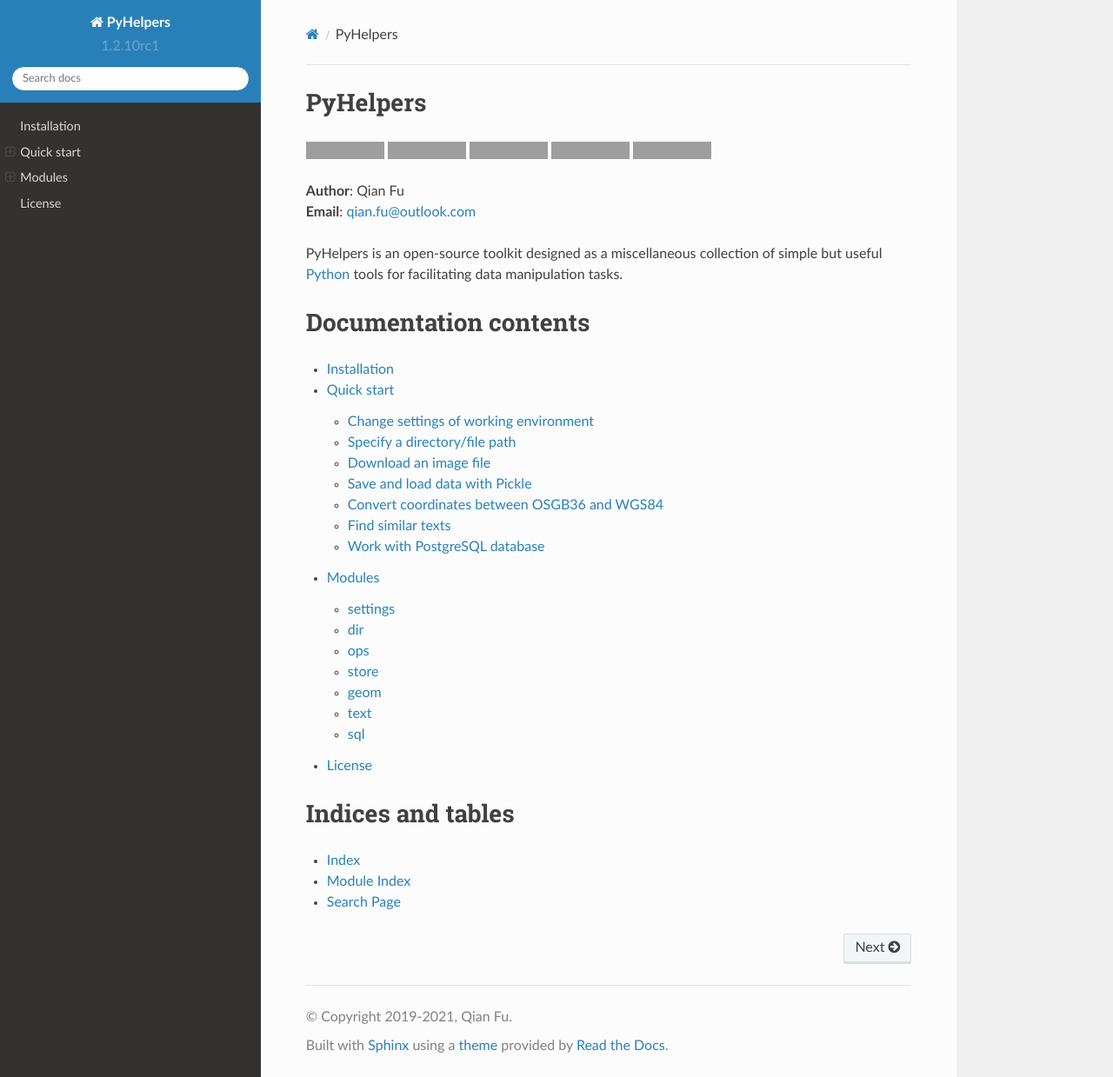
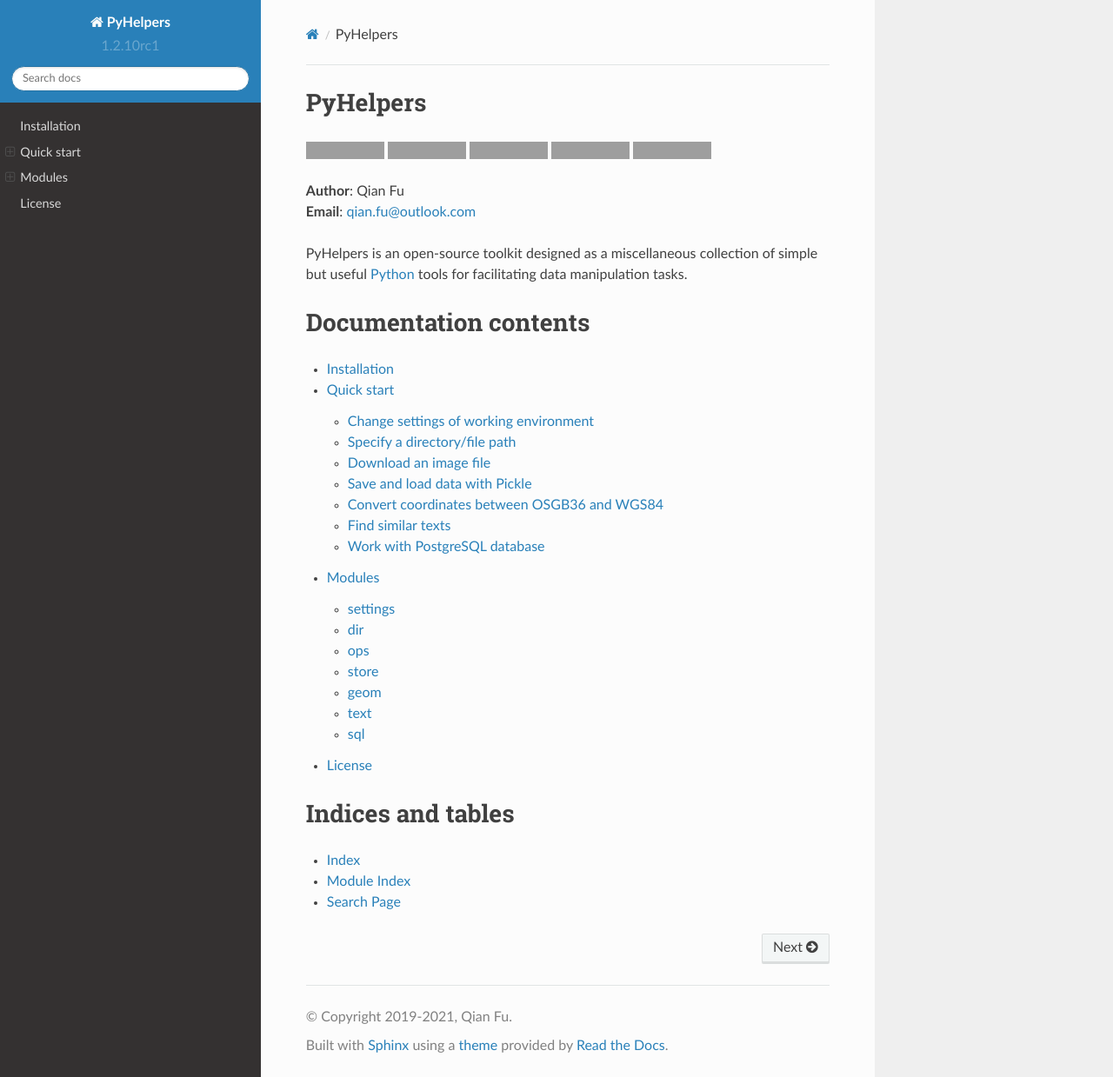
Before and after one commit to mikeqfu/pyhelpers, a Sphinx documentation site: the page built from docs/source/index.rst, in a window 1280 px wide and 1239 px high. Shown: the whole window at 87% size. Built offline with Sphinx 7.4.7 and the Read the Docs theme 2.0.0, drawn with Linux system fonts in a browser that asks for light colours; grey boxes are pictures that could not be loaded.

Commit message:
Modify docs\source\_static\theme_overrides.css

```diff
--- a/docs/source/_static/theme_overrides.css
+++ b/docs/source/_static/theme_overrides.css
@@ -9,4 +9,8 @@
    .wy-table-responsive {
       overflow: visible !important;
    }
+
+   .wy-nav-content {
+      max-width: 72% !important;
+   }
 }
```
